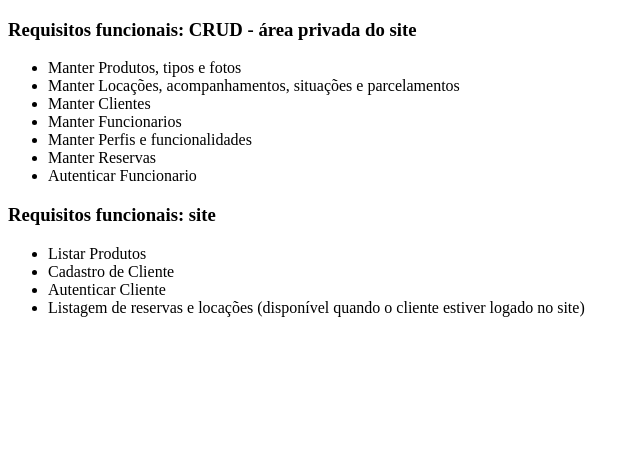
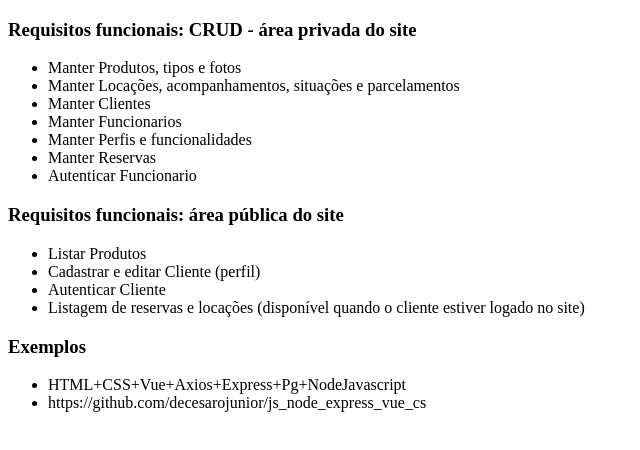
Before and after one commit to decesarojunior/tcc-app-web-loja, a plain HTML site: page public_html/requisitos/index.html in a window 1280 px wide. Shown: the whole page, without its empty margins (0-640 px from the left). Drawn offline with Linux system fonts and the light colour scheme.

Commit message:
alteracoes em 11/09

```diff
--- a/public_html/index.html
+++ b/public_html/requisitos/index.html
@@ -19,13 +19,21 @@
             </ul>
         </div>
         <div>
-            <h3>Requisitos funcionais: site</h3>
+            <h3>Requisitos funcionais: área pública do site</h3>
             <ul>
                 <li>Listar Produtos</li>
-                <li>Cadastro de Cliente</li>
+                <li>Cadastrar e editar Cliente (perfil)</li>
                 <li>Autenticar Cliente</li>
                 <li>Listagem de reservas e locações (disponível quando o cliente estiver logado no site)</li>
             </ul>
         </div>
+        <div>
+            <h3>Exemplos</h3>
+            <ul>
+                <li>HTML+CSS+Vue+Axios+Express+Pg+NodeJavascript</li>
+                <li>https://github.com/decesarojunior/js_node_express_vue_cs</li>
+            </ul>
+
+        </div>
     </body>
 </html>
```
Also changed, not shown: 2 other files.
